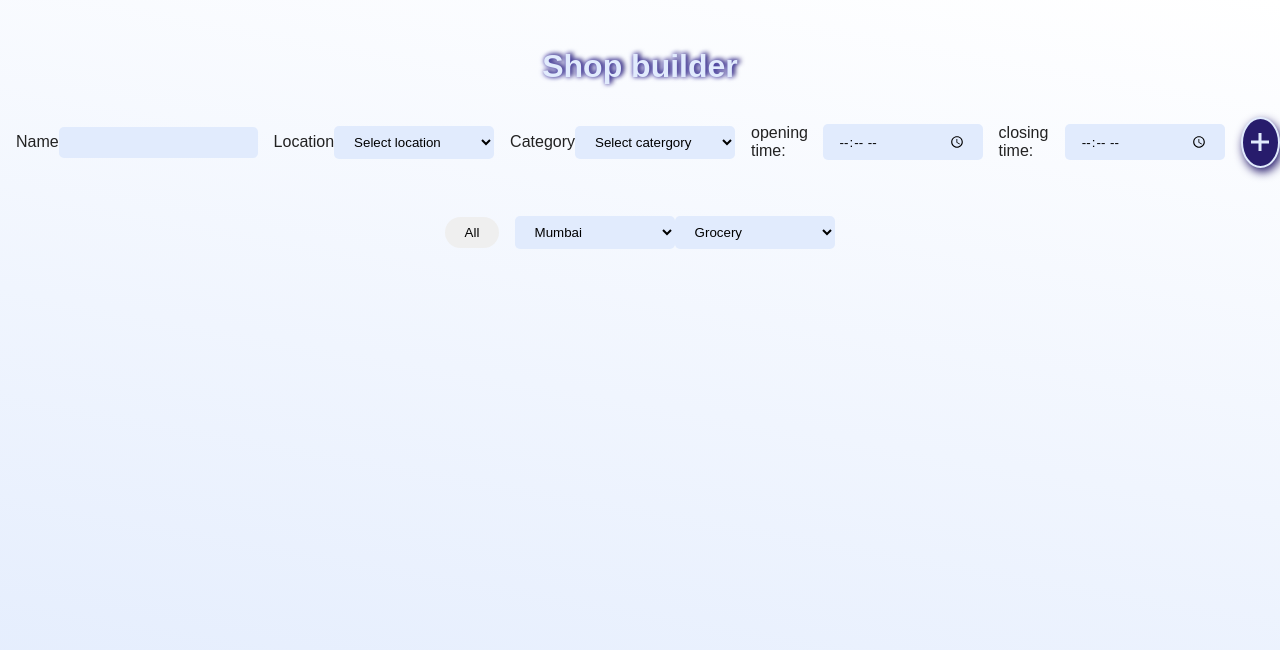
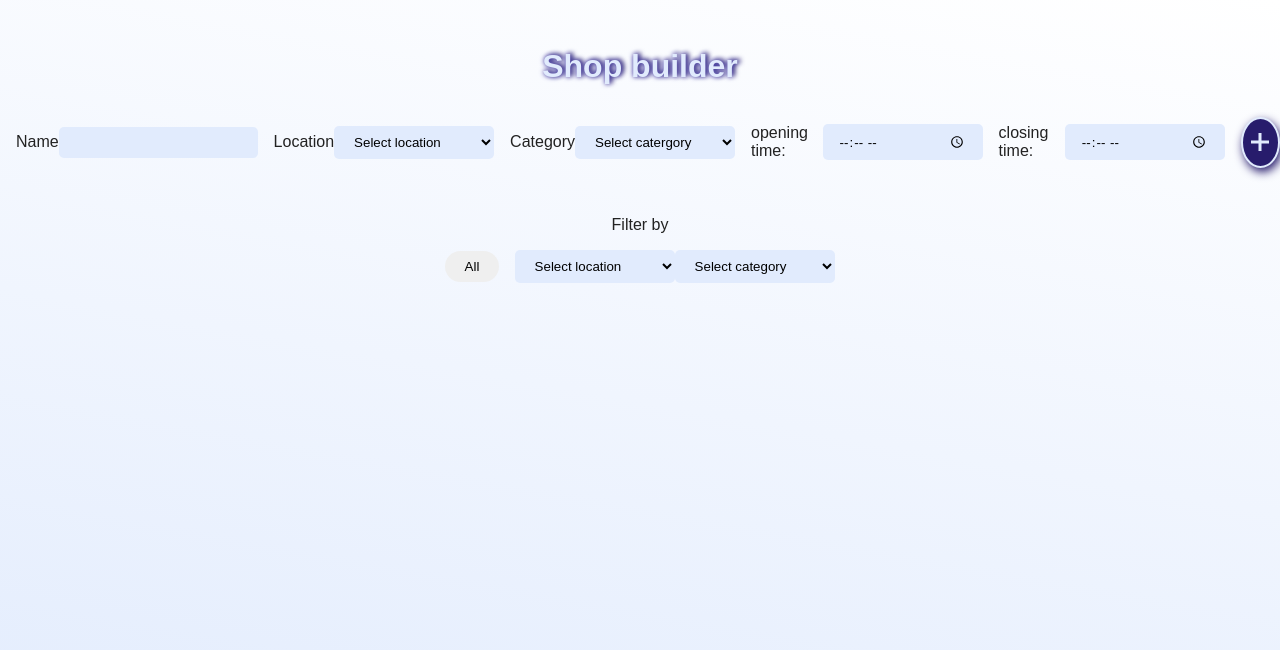
Before and after one commit to asshwindsilva/Store-Builder, a React (Create React App) app: page / in a window 1280 px wide. Shown: the top 650 px of the page. Built offline with nearby package versions, Linux system fonts and the light colour scheme; a web font is replaced by a local one.

Commit message:
add filter label

```diff
--- a/src/components/DisplayStore.js
+++ b/src/components/DisplayStore.js
@@ -46,12 +46,13 @@ const DisplayStore = (props) => {
 
             <div className="buttons">
 
-
+                <div><label className="filter" htmlFor="">Filter by</label></div>
                 <button onClick={() => handleSort()}>All</button>
 
                 <select className="location" id="cars"
                     onChange={(e) => selectLocation(e)}
                 >
+                    <option value="">Select location</option>
                     <option value="Mumbai">Mumbai</option>
                     <option value="Pune">Pune</option>
                     <option value="Thane">Thane</option>
@@ -60,6 +61,7 @@ const DisplayStore = (props) => {
                 </select>
 
                 <select className="location" id="filtercatergory" name="category" onChange={(e) => handleCategory(e)} >
+                    <option value="">Select category</option>
                     <option value="Grocery">Grocery</option>
                     <option value="butcher">Butcher</option>
                     <option value="chemisty">Chemisty</option>
--- a/src/main.css
+++ b/src/main.css
@@ -184,3 +184,6 @@ label{
 label:not(:last-child){
     margin-left:1rem ;
 }
+.filter{
+    margin-bottom: 1rem;
+}
```
